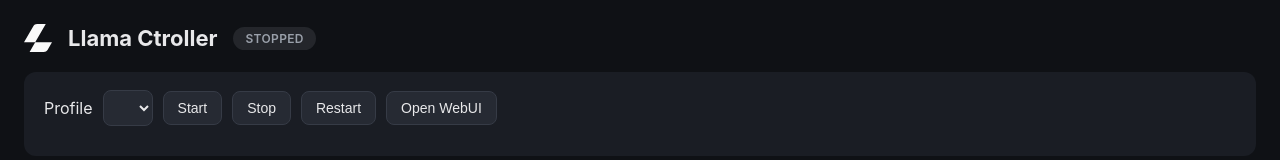
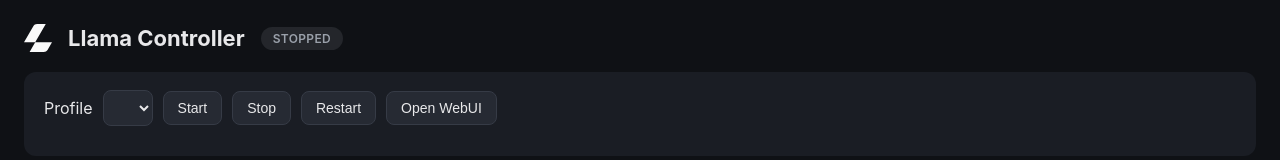
Before and after one commit to adcident12/my-llama.cpp, a plain HTML site: page public/index.html in a window 1280 px wide. Shown: the top 160 px of the page. Drawn offline with Linux system fonts and the light colour scheme; no server answers.

Commit message:
Fix typo: Ctroller -> Controller

```diff
--- a/public/index.html
+++ b/public/index.html
@@ -2,14 +2,14 @@
 <html lang="th">
 <head>
 <meta charset="utf-8" />
-<title>Llama Ctroller</title>
+<title>Llama Controller</title>
 <link rel="icon" type="image/svg+xml" href="/icon-dark.svg" />
 <link rel="stylesheet" href="/style.css" />
 </head>
 <body>
   <header>
     <img src="/icon-dark.svg" alt="llama.cpp" class="logo" />
-    <h1>Llama Ctroller</h1>
+    <h1>Llama Controller</h1>
     <span id="status-badge" class="badge stopped">STOPPED</span>
   </header>
 
--- a/server.js
+++ b/server.js
@@ -89,5 +89,5 @@
 });
 
 server.listen(config.controlPort, config.controlHost, () => {
-  console.log(`llama-ctroller control server on http://${config.controlHost}:${config.controlPort}`);
+  console.log(`llama-controller control server on http://${config.controlHost}:${config.controlPort}`);
 });
```
Also changed, not shown: 3 other files.
